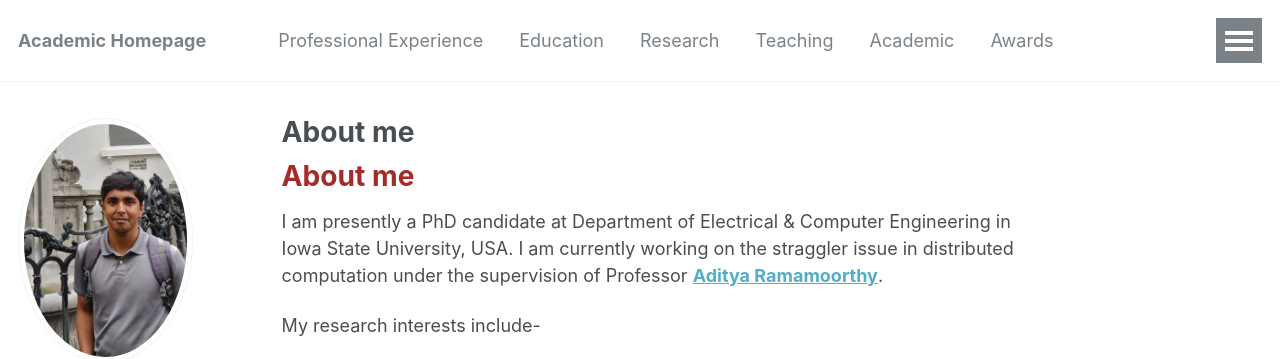
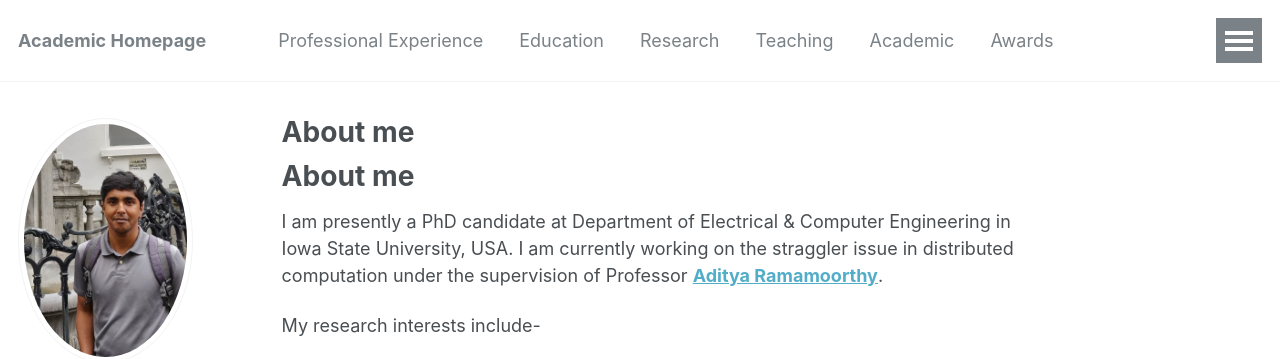
Before and after one commit to anindyabijoydas/portfolio, a Jekyll site: the page built from _pages/about.md, in a window 1280 px wide. Shown: the top 359 px of the page. Built offline with Jekyll 4.4.1, drawn with Linux system fonts in a browser that asks for light colours; some web fonts are replaced; our own code applies the rules of GitHub Pages for plain Markdown files.

Commit message:
Update about.md

```diff
--- a/_pages/about.md
+++ b/_pages/about.md
@@ -6,7 +6,7 @@ redirect_from:
   - /about.html
 ---
 
-<span style="color:brown">**About me**</span>
+About me
 ======
 I am presently a PhD candidate at Department of Electrical & Computer Engineering in Iowa State University, USA. I am currently working on the straggler issue in distributed computation under the supervision of Professor [**Aditya Ramamoorthy**](https://www.ece.iastate.edu/adityar/).
 
```
